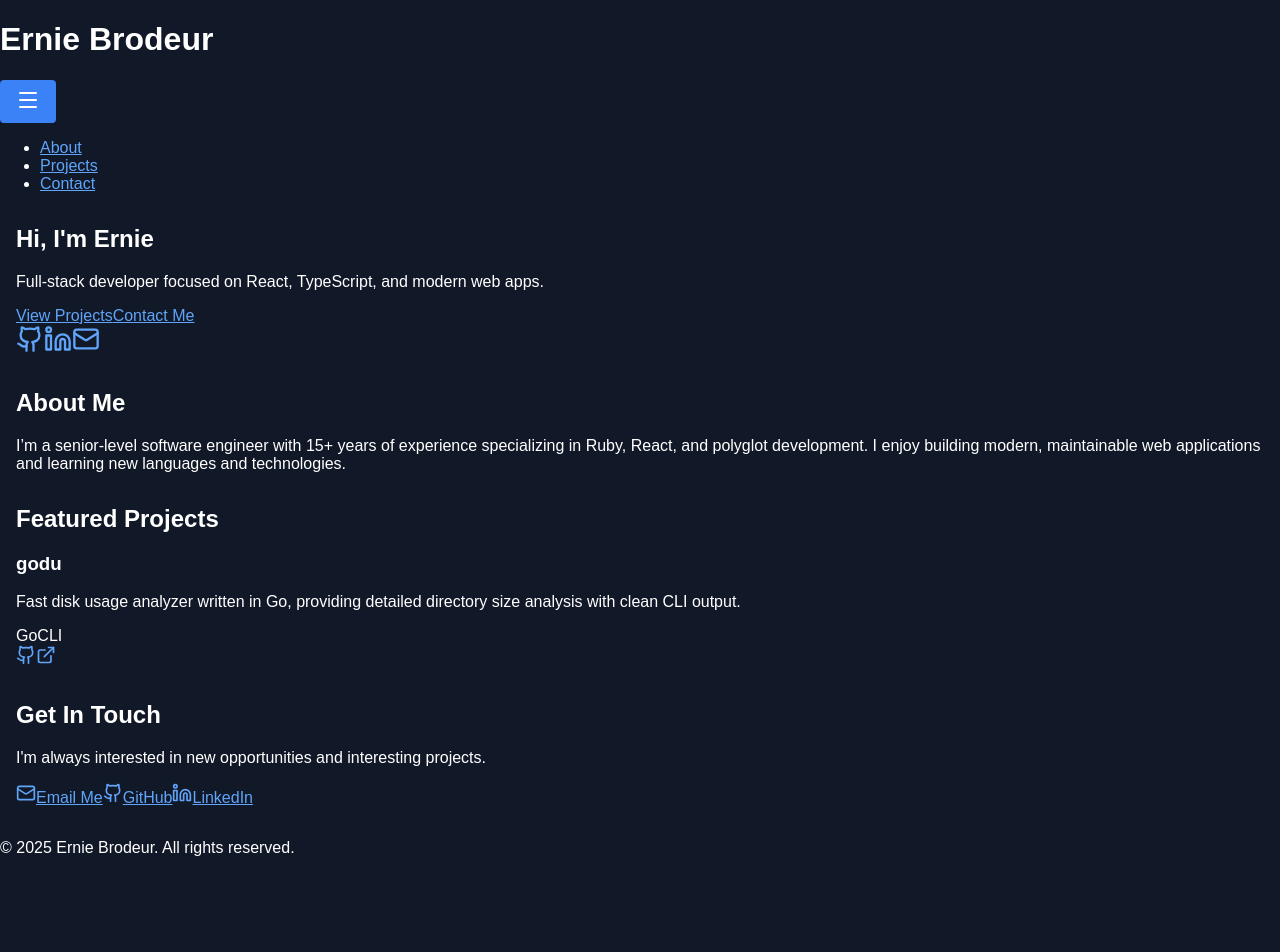
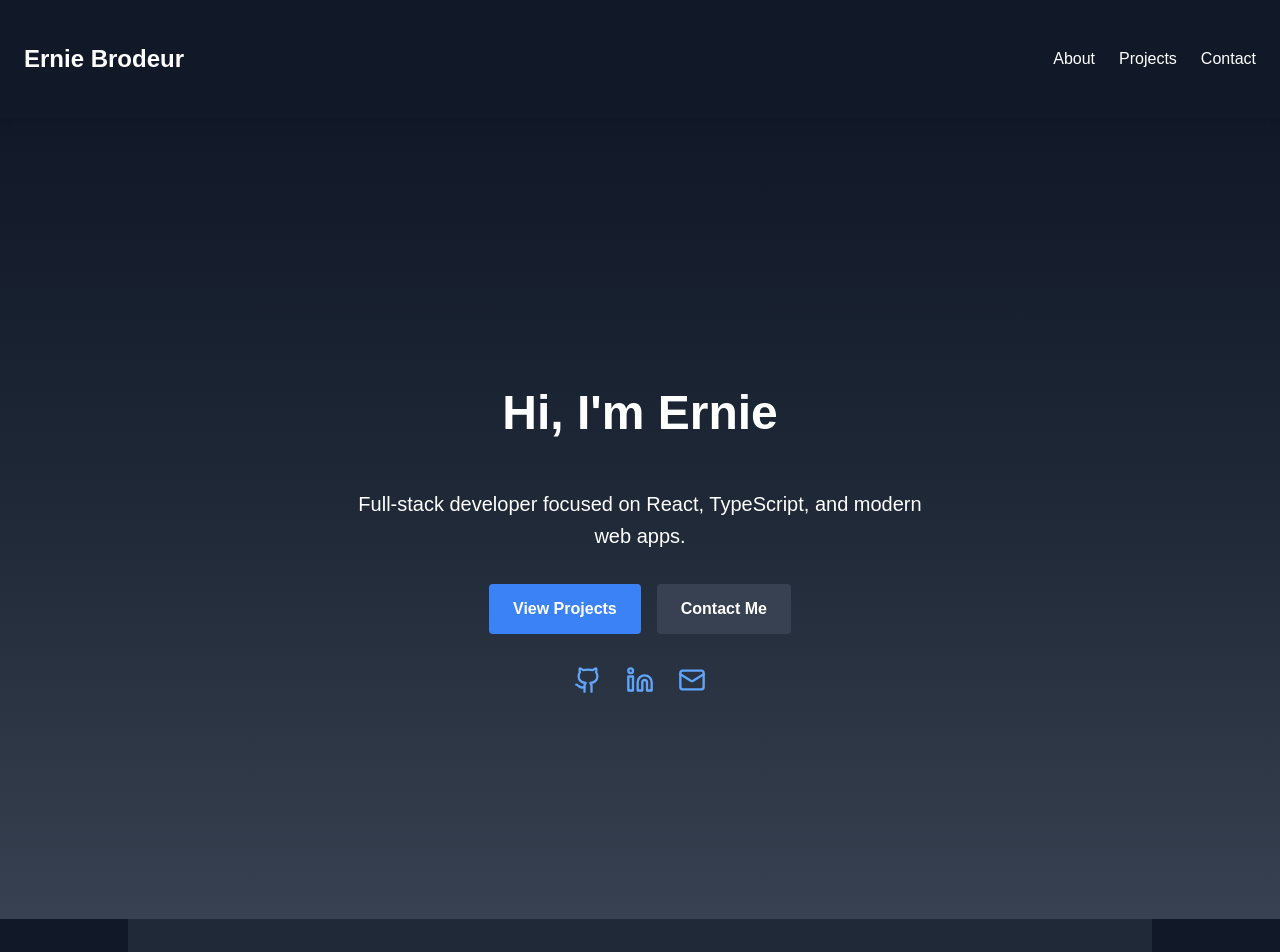
Before and after one commit to erniebrodeur/portfolio, a React (Vite) app: page / in a window 1280 px wide. Shown: the top 952 px of the page. Before the commit the page ends 873 px from the top, so only its background shows below. Built offline with nearby package versions, Linux system fonts and the light colour scheme.

Commit message:
stripped tailwind

```diff
--- a/src/App.tsx
+++ b/src/App.tsx
@@ -6,14 +6,14 @@ import Contact from './components/Contact';
 
 export default function App() {
     return (
-        <div className="min-h-screen bg-gray-900 text-white">
+        <div style={{minHeight: '100vh'}}>
             <Header />
             <Hero />
             <About />
             <Projects />
             <Contact />
 
-            <footer className="py-8 text-center text-gray-400">
+            <footer style={{paddingTop: '2rem', paddingBottom: '2rem', textAlign: 'center', color: '#9ca3af'}}>
                 <p>&copy; 2025 Ernie Brodeur. All rights reserved.</p>
             </footer>
         </div>
--- a/src/components/About.tsx
+++ b/src/components/About.tsx
@@ -1,9 +1,15 @@
 export default function About() {
     return (
-        <section id="about" className="px-4 py-12 bg-gray-800 text-white max-w-4xl mx-auto">
-            <h2 className="text-3xl font-bold mb-6 text-center">About Me</h2>
-            <p className="text-lg leading-relaxed">
-                I’m a senior-level software engineer with 15+ years of experience specializing in Ruby, React, and polyglot development.
+        <section id="about" style={{
+            padding: '3rem 1rem',
+            backgroundColor: '#1f2937',
+            color: 'white',
+            maxWidth: '64rem',
+            margin: '0 auto'
+        }}>
+            <h2 style={{fontSize: '1.875rem', fontWeight: 'bold', marginBottom: '1.5rem', textAlign: 'center'}}>About Me</h2>
+            <p style={{fontSize: '1.125rem', lineHeight: 1.7}}>
+                I'm a senior-level software engineer with 15+ years of experience specializing in Ruby, React, and polyglot development.
                 I enjoy building modern, maintainable web applications and learning new languages and technologies.
             </p>
         </section>
--- a/src/components/Contact.tsx
+++ b/src/components/Contact.tsx
@@ -2,16 +2,41 @@ import { Mail, Github, Linkedin } from 'lucide-react';
 
 export default function Contact() {
     return (
-        <section id="contact" className="px-4 py-12 bg-gray-800 text-white">
-            <div className="max-w-4xl mx-auto text-center">
-                <h2 className="text-3xl font-bold mb-8">Get In Touch</h2>
-                <p className="text-lg mb-8 text-gray-300">
+        <section id="contact" style={{
+            padding: '3rem 1rem',
+            backgroundColor: '#1f2937',
+            color: 'white'
+        }}>
+            <div style={{
+                maxWidth: '64rem',
+                margin: '0 auto',
+                textAlign: 'center'
+            }}>
+                <h2 style={{fontSize: '1.875rem', fontWeight: 'bold', marginBottom: '2rem'}}>Get In Touch</h2>
+                <p style={{fontSize: '1.125rem', marginBottom: '2rem', color: '#d1d5db'}}>
                     I'm always interested in new opportunities and interesting projects.
                 </p>
-                <div className="flex justify-center gap-8 flex-wrap">
+                <div style={{
+                    display: 'flex',
+                    justifyContent: 'center',
+                    gap: '2rem',
+                    flexWrap: 'wrap'
+                }}>
                     <a
                         href="mailto:you@example.com"
-                        className="flex items-center gap-2 bg-blue-600 hover:bg-blue-700 px-6 py-3 rounded-lg transition-colors"
+                        style={{
+                            display: 'flex',
+                            alignItems: 'center',
+                            gap: '0.5rem',
+                            backgroundColor: '#2563eb',
+                            padding: '0.75rem 1.5rem',
+                            borderRadius: '0.5rem',
+                            textDecoration: 'none',
+                            color: 'white',
+                            transition: 'background-color 0.3s'
+                        }}
+                        onMouseOver={(e) => e.currentTarget.style.backgroundColor = '#1d4ed8'}
+                        onMouseOut={(e) => e.currentTarget.style.backgroundColor = '#2563eb'}
                     >
                         <Mail size={20} />
                         Email Me
@@ -20,7 +45,19 @@ export default function Contact() {
                         href="https://github.com/erniebrodeur"
                         target="_blank"
                         rel="noopener noreferrer"
-                        className="flex items-center gap-2 bg-gray-700 hover:bg-gray-600 px-6 py-3 rounded-lg transition-colors"
+                        style={{
+                            display: 'flex',
+                            alignItems: 'center',
+                            gap: '0.5rem',
+                            backgroundColor: '#374151',
+                            padding: '0.75rem 1.5rem',
+                            borderRadius: '0.5rem',
+                            textDecoration: 'none',
+                            color: 'white',
+                            transition: 'background-color 0.3s'
+                        }}
+                        onMouseOver={(e) => e.currentTarget.style.backgroundColor = '#4b5563'}
+                        onMouseOut={(e) => e.currentTarget.style.backgroundColor = '#374151'}
                     >
                         <Github size={20} />
                         GitHub
@@ -29,7 +66,19 @@ export default function Contact() {
                         href="https://linkedin.com"
                         target="_blank"
                         rel="noopener noreferrer"
-                        className="flex items-center gap-2 bg-blue-800 hover:bg-blue-900 px-6 py-3 rounded-lg transition-colors"
+                        style={{
+                            display: 'flex',
+                            alignItems: 'center',
+                            gap: '0.5rem',
+                            backgroundColor: '#0077b5',
+                            padding: '0.75rem 1.5rem',
+                            borderRadius: '0.5rem',
+                            textDecoration: 'none',
+                            color: 'white',
+                            transition: 'background-color 0.3s'
+                        }}
+                        onMouseOver={(e) => e.currentTarget.style.backgroundColor = '#005885'}
+                        onMouseOut={(e) => e.currentTarget.style.backgroundColor = '#0077b5'}
                     >
                         <Linkedin size={20} />
                         LinkedIn
--- a/src/components/Header.tsx
+++ b/src/components/Header.tsx
@@ -5,17 +5,62 @@ export default function Header() {
     const [isOpen, setIsOpen] = useState(false);
 
     return (
-        <header className="w-full flex items-center justify-between p-6 bg-gray-900 text-white shadow-md">
-            <h1 className="text-2xl font-bold">Ernie Brodeur</h1>
+        <header style={{
+            width: '100%',
+            display: 'flex',
+            alignItems: 'center',
+            justifyContent: 'space-between',
+            padding: '1.5rem',
+            backgroundColor: '#111827',
+            boxShadow: '0 4px 6px -1px rgba(0, 0, 0, 0.1)',
+            position: 'relative'
+        }}>
+            <h1 style={{fontSize: '1.5rem', fontWeight: 'bold'}}>Ernie Brodeur</h1>
             <nav>
-                <button onClick={() => setIsOpen(!isOpen)} className="md:hidden">
+                <button
+                    onClick={() => setIsOpen(!isOpen)}
+                    style={{
+                        background: 'none',
+                        border: 'none',
+                        color: 'white',
+                        cursor: 'pointer',
+                        padding: '0.5rem',
+                        display: window.innerWidth <= 767 ? 'block' : 'none'
+                    }}
+                >
                     {isOpen ? <X size={24} /> : <Menu size={24} />}
                 </button>
-                <ul className={`md:flex md:gap-6 ${isOpen ? 'flex flex-col gap-4 mt-4' : 'hidden'}`}>
-                    <li><a href="#about" className="hover:text-blue-400">About</a></li>
-                    <li><a href="#projects" className="hover:text-blue-400">Projects</a></li>
-                    <li><a href="#contact" className="hover:text-blue-400">Contact</a></li>
+                <ul style={{
+                    display: window.innerWidth <= 767 ? 'none' : 'flex',
+                    gap: '1.5rem',
+                    listStyle: 'none',
+                    margin: 0,
+                    padding: 0
+                }}>
+                    <li><a href="#about" style={{color: 'white', textDecoration: 'none'}}>About</a></li>
+                    <li><a href="#projects" style={{color: 'white', textDecoration: 'none'}}>Projects</a></li>
+                    <li><a href="#contact" style={{color: 'white', textDecoration: 'none'}}>Contact</a></li>
                 </ul>
+                {isOpen && (
+                    <ul style={{
+                        position: 'absolute',
+                        top: '100%',
+                        left: 0,
+                        right: 0,
+                        backgroundColor: '#111827',
+                        display: 'flex',
+                        flexDirection: 'column',
+                        padding: '1rem 1.5rem',
+                        boxShadow: '0 4px 6px -1px rgba(0, 0, 0, 0.1)',
+                        listStyle: 'none',
+                        margin: 0,
+                        gap: '1rem'
+                    }}>
+                        <li><a href="#about" onClick={() => setIsOpen(false)} style={{color: 'white', textDecoration: 'none'}}>About</a></li>
+                        <li><a href="#projects" onClick={() => setIsOpen(false)} style={{color: 'white', textDecoration: 'none'}}>Projects</a></li>
+                        <li><a href="#contact" onClick={() => setIsOpen(false)} style={{color: 'white', textDecoration: 'none'}}>Contact</a></li>
+                    </ul>
+                )}
             </nav>
         </header>
     );
--- a/src/components/Hero.tsx
+++ b/src/components/Hero.tsx
@@ -2,20 +2,29 @@ import { Github, Linkedin, Mail } from 'lucide-react';
 
 export default function Hero() {
     return (
-        <section className="min-h-screen flex flex-col items-center justify-center bg-gradient-to-b from-gray-900 via-gray-800 to-gray-700 text-white text-center px-4">
-            <h1 className="text-5xl font-bold mb-4">Hi, I'm Ernie</h1>
-            <p className="text-xl mb-8 max-w-xl">
+        <section style={{
+            minHeight: '100vh',
+            display: 'flex',
+            flexDirection: 'column',
+            alignItems: 'center',
+            justifyContent: 'center',
+            textAlign: 'center',
+            padding: '0 1rem',
+            background: 'linear-gradient(to bottom, #111827, #1f2937, #374151)'
+        }}>
+            <h1 style={{fontSize: '3rem', fontWeight: 'bold', marginBottom: '1rem'}}>Hi, I'm Ernie</h1>
+            <p style={{fontSize: '1.25rem', marginBottom: '2rem', maxWidth: '36rem'}}>
                 Full-stack developer focused on React, TypeScript, and modern web apps.
             </p>
-            <div className="flex gap-4 justify-center">
-                <a href="#projects" className="bg-blue-500 hover:bg-blue-600 px-6 py-3 rounded shadow-lg transition">
+            <div style={{display: 'flex', gap: '1rem', justifyContent: 'center'}}>
+                <a href="#projects" className="btn-primary">
                     View Projects
                 </a>
-                <a href="#contact" className="bg-gray-700 hover:bg-gray-600 px-6 py-3 rounded shadow-lg transition">
+                <a href="#contact" className="btn-secondary">
                     Contact Me
                 </a>
             </div>
-            <div className="flex gap-6 mt-8 text-white">
+            <div style={{display: 'flex', gap: '1.5rem', marginTop: '2rem'}}>
                 <a href="https://github.com/erniebrodeur" target="_blank"><Github size={28} /></a>
                 <a href="https://linkedin.com" target="_blank"><Linkedin size={28} /></a>
                 <a href="mailto:you@example.com"><Mail size={28} /></a>
--- a/src/components/Projects.tsx
+++ b/src/components/Projects.tsx
@@ -14,27 +14,27 @@ const projects = [
 
 export default function Projects() {
     return (
-        <section id="projects" className="py-20">
-            <div className="max-w-6xl mx-auto px-4">
-                <h2 className="text-3xl md:text-4xl font-bold text-center mb-16">Featured Projects</h2>
-                <div className="grid md:grid-cols-2 lg:grid-cols-3 gap-8">
+        <section id="projects" style={{paddingTop: '5rem', paddingBottom: '5rem'}}>
+            <div style={{maxWidth: '1200px', margin: '0 auto', padding: '0 1rem'}}>
+                <h2 style={{fontSize: '1.875rem', fontWeight: 'bold', textAlign: 'center', marginBottom: '4rem'}}>Featured Projects</h2>
+                <div style={{display: 'grid', gridTemplateColumns: 'repeat(auto-fit, minmax(300px, 1fr))', gap: '2rem'}}>
                     {projects.map((project) => (
-                        <div key={project.id} className="bg-gray-800 rounded-lg overflow-hidden hover:transform hover:scale-105 transition-all duration-300">
-                            <div className={`h-48 bg-gradient-to-r ${project.gradient}`}></div>
-                            <div className="p-6">
-                                <h3 className="text-xl font-bold mb-3">{project.name}</h3>
-                                <p className="text-gray-400 mb-4">{project.description}</p>
-                                <div className="flex justify-between items-center">
-                                    <div className="flex space-x-2">
+                        <div key={project.id} className="project-card">
+                            <div className="project-header" style={{background: `linear-gradient(to right, #10b981, #2563eb)`}}></div>
+                            <div className="project-content">
+                                <h3 style={{fontSize: '1.25rem', fontWeight: 'bold', marginBottom: '1rem'}}>{project.name}</h3>
+                                <p style={{color: '#9ca3af', marginBottom: '1rem'}}>{project.description}</p>
+                                <div style={{display: 'flex', justifyContent: 'space-between', alignItems: 'center'}}>
+                                    <div style={{display: 'flex', gap: '1rem'}}>
                                         {project.tags.map((tag) => (
-                                            <span key={tag} className="px-2 py-1 bg-blue-600 text-xs rounded">{tag}</span>
+                                            <span key={tag} style={{backgroundColor: '#2563eb', fontSize: '0.75rem', padding: '0.25rem 0.5rem', borderRadius: '0.25rem'}}>{tag}</span>
                                         ))}
                                     </div>
-                                    <div className="flex space-x-2">
-                                        <a href={project.githubUrl} className="text-gray-400 hover:text-white">
+                                    <div style={{display: 'flex', gap: '1rem'}}>
+                                        <a href={project.githubUrl} style={{color: '#9ca3af'}} onMouseOver={(e) => e.currentTarget.style.color = 'white'} onMouseOut={(e) => e.currentTarget.style.color = '#9ca3af'}>
                                             <Github size={20} />
                                         </a>
-                                        <a href={project.liveUrl} className="text-gray-400 hover:text-white">
+                                        <a href={project.liveUrl} style={{color: '#9ca3af'}} onMouseOver={(e) => e.currentTarget.style.color = 'white'} onMouseOut={(e) => e.currentTarget.style.color = '#9ca3af'}>
                                             <ExternalLink size={20} />
                                         </a>
                                     </div>
--- a/src/index.css
+++ b/src/index.css
@@ -1,32 +1,79 @@
 /* Global CSS styles */
+* {
+  box-sizing: border-box;
+}
+
 body {
   background-color: #111827; /* gray-900 */
   color: white;
   font-family: sans-serif;
   margin: 0;
   padding: 0;
+  line-height: 1.6;
+}
+
+/* Button variants */
+.btn-primary {
+  background-color: #3b82f6;
+  color: white;
+  padding: 0.75rem 1.5rem;
+  border-radius: 0.25rem;
+  text-decoration: none;
+  display: inline-block;
+  transition: background-color 0.3s ease;
+  font-weight: bold;
+}
+
+.btn-primary:hover {
+  background-color: #2563eb;
+  color: white;
+}
+
+.btn-secondary {
+  background-color: #374151; /* gray-700 */
+  color: white;
+  padding: 0.75rem 1.5rem;
+  border-radius: 0.25rem;
+  text-decoration: none;
+  display: inline-block;
+  transition: background-color 0.3s ease;
+  font-weight: bold;
+}
+
+.btn-secondary:hover {
+  background-color: #4b5563; /* gray-600 */
+  color: white;
+}
+
+/* Card styles */
+.project-card {
+  background-color: #1f2937; /* gray-800 */
+  border-radius: 0.5rem;
+  overflow: hidden;
+  transition: transform 0.3s ease;
+  box-shadow: 0 4px 6px -1px rgba(0, 0, 0, 0.1);
+}
+
+.project-card:hover {
+  transform: scale(1.05);
+}
+
+.project-header {
+  height: 12rem;
+  background: linear-gradient(to right, #10b981, #2563eb);
+}
+
+.project-content {
+  padding: 1.5rem;
 }
 
 a {
   color: #60a5fa; /* blue-400 */
+  text-decoration: none;
 }
 
 a:hover {
   color: #2563eb; /* blue-600 */
-}
-
-button {
-  background-color: #3b82f6; /* blue-500 */
-  color: white;
-  font-weight: bold;
-  padding: 0.5rem 1rem;
-  border-radius: 0.25rem;
-  border: none;
-  cursor: pointer;
-}
-
-button:hover {
-  background-color: #2563eb; /* blue-600 */
 }
 
 input,
@@ -38,10 +85,3 @@ textarea {
   padding: 0.5rem;
   width: 100%;
 }
-
-section {
-  margin-top: 2rem;
-  margin-bottom: 2rem;
-  padding-left: 1rem;
-  padding-right: 1rem;
-}
```
